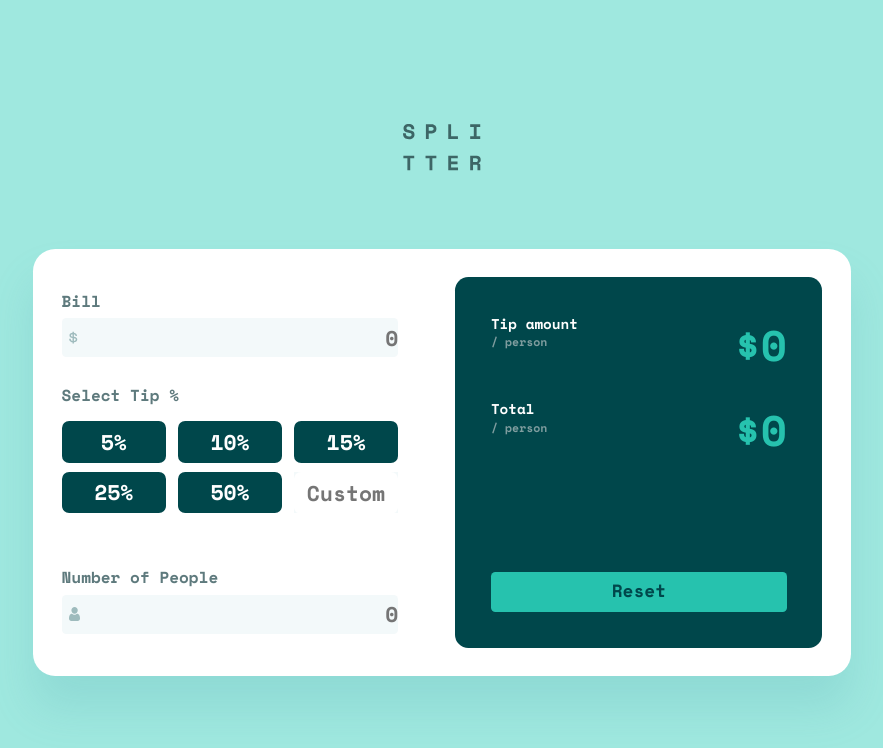
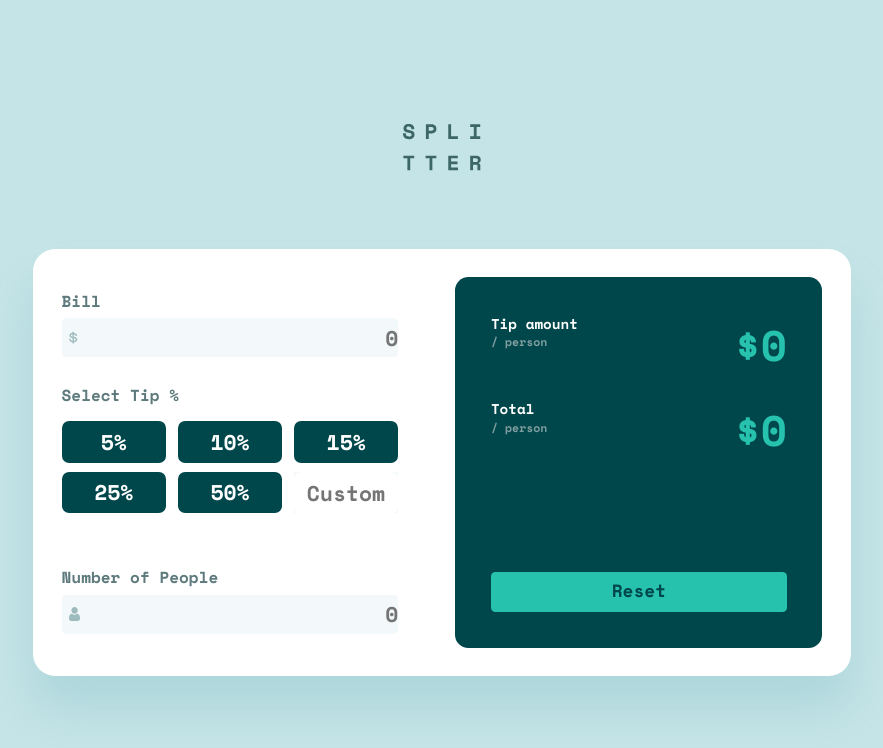
Before and after one commit to MakoDoli/Tip-calculator, a React (Create React App) app: page / in a window 1280 px wide. Shown: the top 748 px of the page, without its empty margins (198-1081 px from the left). Built offline with nearby package versions, Linux system fonts and the light colour scheme.

Commit message:
update background color

```diff
--- a/src/App.css
+++ b/src/App.css
@@ -12,7 +12,7 @@
 }
 
 body {
-  background: var(--lightBlue);
+  background: #c5e4e7;
   display: flex;
   flex-direction: column;
   justify-content: center;
--- a/src/index.css
+++ b/src/index.css
@@ -1,13 +1,14 @@
 body {
   margin: 0;
-  font-family: -apple-system, BlinkMacSystemFont, 'Segoe UI', 'Roboto', 'Oxygen',
-    'Ubuntu', 'Cantarell', 'Fira Sans', 'Droid Sans', 'Helvetica Neue',
+  font-family: -apple-system, BlinkMacSystemFont, "Segoe UI", "Roboto", "Oxygen",
+    "Ubuntu", "Cantarell", "Fira Sans", "Droid Sans", "Helvetica Neue",
     sans-serif;
   -webkit-font-smoothing: antialiased;
   -moz-osx-font-smoothing: grayscale;
+  background-color: #c5e4e7;
 }
 
 code {
-  font-family: source-code-pro, Menlo, Monaco, Consolas, 'Courier New',
+  font-family: source-code-pro, Menlo, Monaco, Consolas, "Courier New",
     monospace;
 }
```
